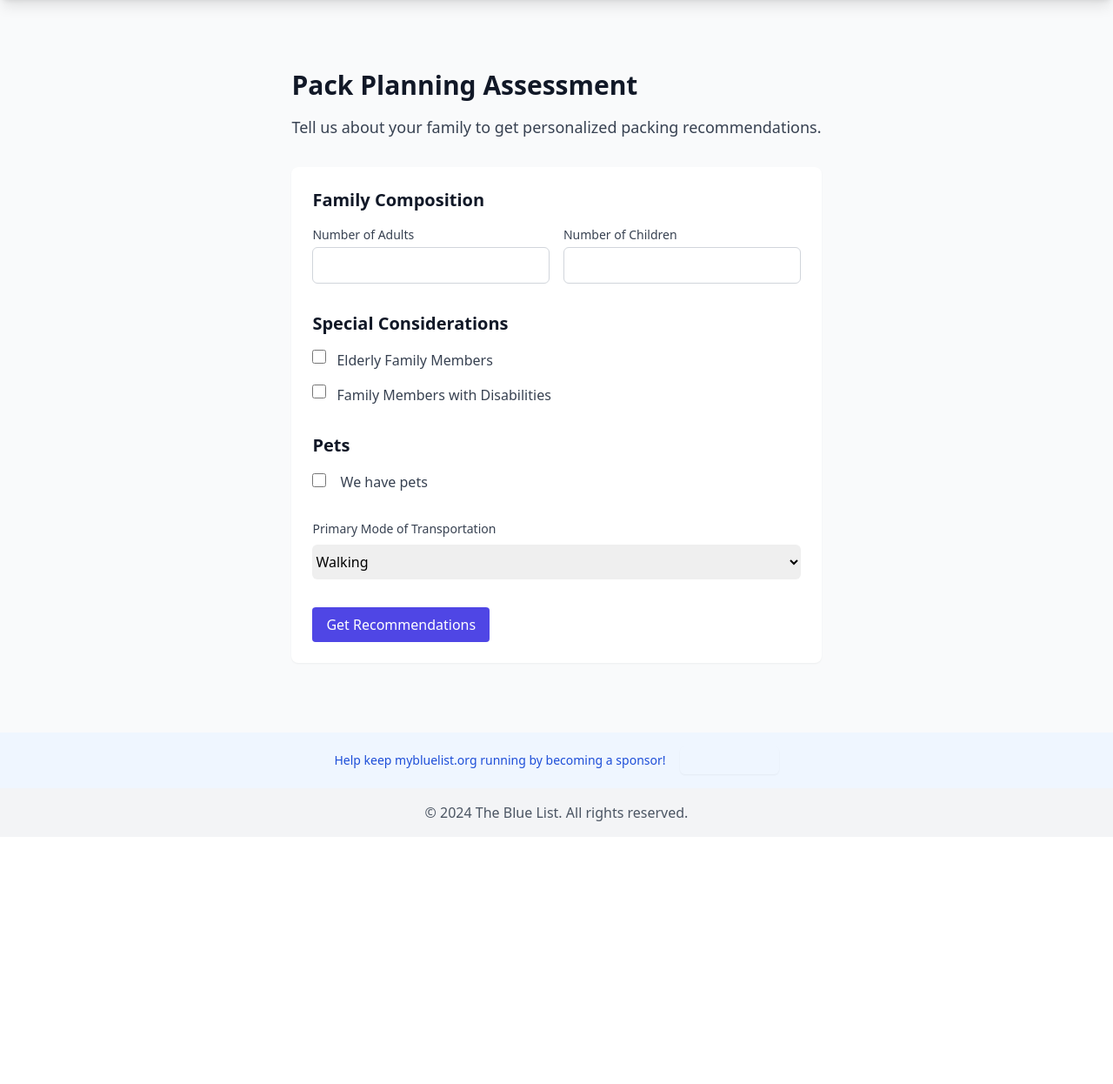
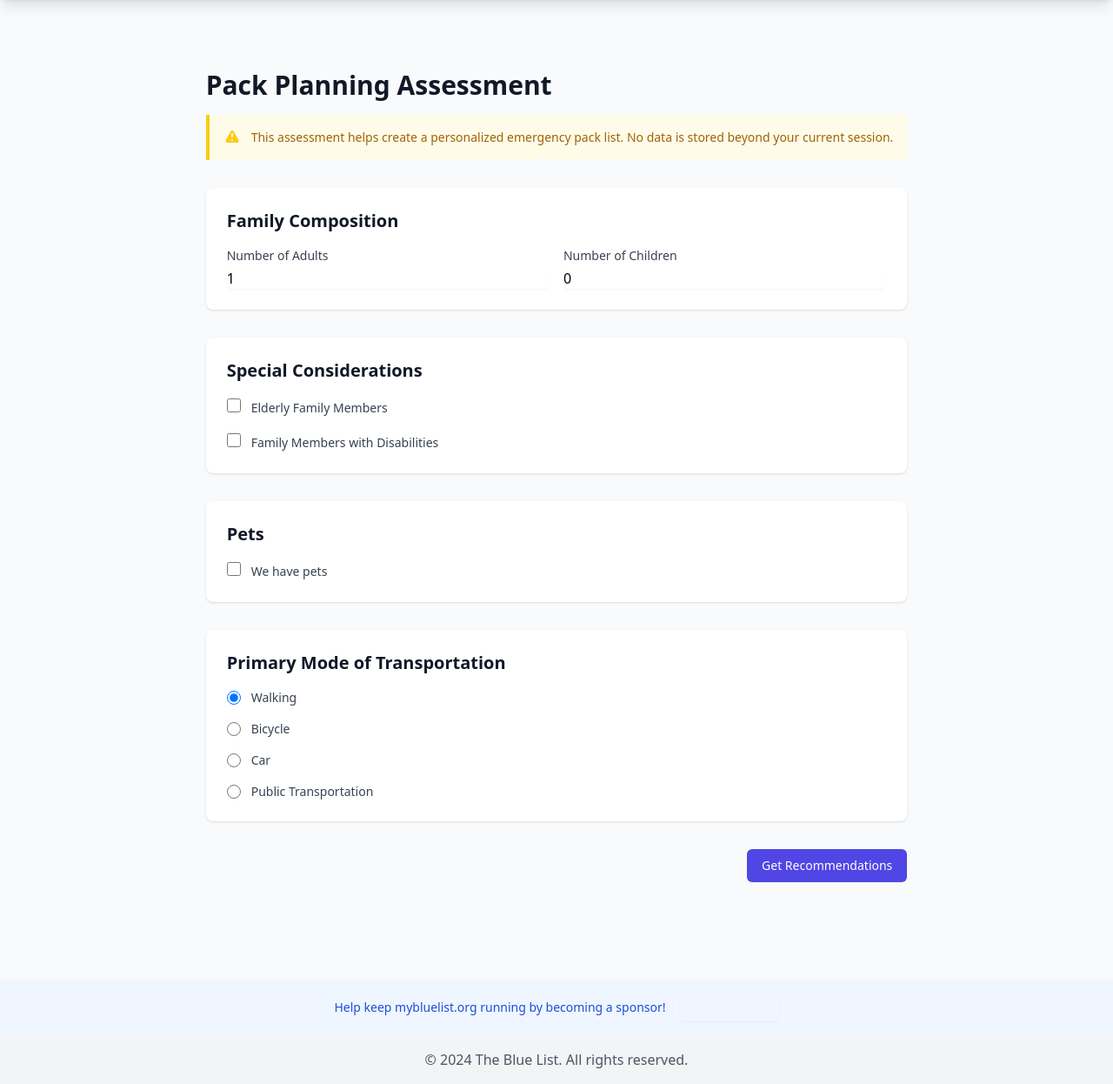
Before and after one commit to brent-is-still-here/thebluelist, a Django app: page /packplanner/assessment/ in a window 1280 px wide. Shown: the part 64-1310 px from the top of the page at 87% size. Before the commit the page ends 1008 px from the top, so only its background shows below. Run offline with Django 5.2, Linux system fonts and the light colour scheme; some libraries are stand-ins or nearby versions; grey boxes are pictures that could not be loaded.

Commit message:
Update pack_planner to generate results

```diff
--- a/pack_planner/templates/pack_planner/assessment.html
+++ b/pack_planner/templates/pack_planner/assessment.html
@@ -1,85 +1,176 @@
 {% extends "users/base.html" %}
+{% block content %}
 
-{% block content %}
 <div class="max-w-7xl mx-auto py-6 sm:px-6 lg:px-8">
     <div class="px-4 py-6 sm:px-0">
         <div class="mb-8">
             <h1 class="text-3xl font-bold text-gray-900 mb-4">Pack Planning Assessment</h1>
-            <p class="text-lg text-gray-700">Tell us about your family to get personalized packing recommendations.</p>
-        </div>
 
-        <form method="post" class="bg-white shadow-sm rounded-lg px-4 py-5 sm:p-6">
-            {% csrf_token %}
+            <div class="bg-yellow-50 border-l-4 border-yellow-400 p-4 mb-6">
+                <div class="flex">
+                    <div class="flex-shrink-0">
+                        <svg class="h-5 w-5 text-yellow-400" viewBox="0 0 20 20" fill="currentColor">
+                            <path fill-rule="evenodd" d="M8.257 3.099c.765-1.36 2.722-1.36 3.486 0l5.58 9.92c.75 1.334-.213 2.98-1.742 2.98H4.42c-1.53 0-2.493-1.646-1.743-2.98l5.58-9.92zM11 13a1 1 0 11-2 0 1 1 0 012 0zm-1-8a1 1 0 00-1 1v3a1 1 0 002 0V6a1 1 0 00-1-1z" clip-rule="evenodd" />
+                        </svg>
+                    </div>
+                    <div class="ml-3">
+                        <p class="text-sm text-yellow-700">
+                            This assessment helps create a personalized emergency pack list. No data is stored beyond your current session.
+                        </p>
+                    </div>
+                </div>
+            </div>
 
-            <div class="space-y-8">
+            <form method="POST" class="space-y-8">
+                {% csrf_token %}
+
                 <!-- Family Composition -->
-                <div>
-                    <h2 class="text-xl font-semibold text-gray-900 mb-4">Family Composition</h2>
+                <div class="bg-white shadow rounded-lg p-6 space-y-4">
+                    <h2 class="text-xl font-semibold text-gray-900">Family Composition</h2>
+
                     <div class="grid grid-cols-1 gap-y-6 gap-x-4 sm:grid-cols-2">
                         <div>
                             <label for="adults" class="block text-sm font-medium text-gray-700">Number of Adults</label>
-                            <input type="number" name="adults" id="adults" min="1" max="10" class="mt-1 block w-full py-2 px-3 border border-gray-300 rounded-md">
+                            <input type="number" name="adults" id="adults" min="1" value="1" required
+                                   class="mt-1 block w-full rounded-md border-gray-300 shadow-sm focus:border-indigo-500 focus:ring-indigo-500">
                         </div>
 
                         <div>
                             <label for="children" class="block text-sm font-medium text-gray-700">Number of Children</label>
-                            <input type="number" name="children" id="children" min="0" max="10" class="mt-1 block w-full py-2 px-3 border border-gray-300 rounded-md">
+                            <input type="number" name="children" id="children" min="0" value="0"
+                                   class="mt-1 block w-full rounded-md border-gray-300 shadow-sm focus:border-indigo-500 focus:ring-indigo-500">
                         </div>
                     </div>
                 </div>
 
                 <!-- Special Considerations -->
-                <div>
-                    <h2 class="text-xl font-semibold text-gray-900 mb-4">Special Considerations</h2>
+                <div class="bg-white shadow rounded-lg p-6 space-y-4">
+                    <h2 class="text-xl font-semibold text-gray-900">Special Considerations</h2>
+
                     <div class="space-y-4">
                         <div class="flex items-start">
-                            <input id="has_elderly" name="has_elderly" type="checkbox" value="yes" class="h-4 w-4 text-indigo-600">
-                            <label for="has_elderly" class="ml-3 font-medium text-gray-700">Elderly Family Members</label>
+                            <div class="flex items-center h-5">
+                                <input type="checkbox" name="hasElderly" id="hasElderly"
+                                       class="h-4 w-4 rounded border-gray-300 text-indigo-600 focus:ring-indigo-500">
+                            </div>
+                            <div class="ml-3">
+                                <label for="hasElderly" class="text-sm text-gray-700">Elderly Family Members</label>
+                            </div>
                         </div>
 
                         <div class="flex items-start">
-                            <input id="has_disabled" name="has_disabled" type="checkbox" value="yes" class="h-4 w-4 text-indigo-600">
-                            <label for="has_disabled" class="ml-3 font-medium text-gray-700">Family Members with Disabilities</label>
+                            <div class="flex items-center h-5">
+                                <input type="checkbox" name="hasDisabled" id="hasDisabled"
+                                       class="h-4 w-4 rounded border-gray-300 text-indigo-600 focus:ring-indigo-500">
+                            </div>
+                            <div class="ml-3">
+                                <label for="hasDisabled" class="text-sm text-gray-700">Family Members with Disabilities</label>
+                            </div>
                         </div>
                     </div>
                 </div>
 
                 <!-- Pets -->
-                <div>
-                    <h2 class="text-xl font-semibold text-gray-900 mb-4">Pets</h2>
-                    <input id="has_pets" name="has_pets" type="checkbox" value="yes" class="h-4 w-4 text-indigo-600">
-                    <label for="has_pets" class="ml-3 font-medium text-gray-700">We have pets</label>
-                    <div id="pet_types_section" class="ml-7 space-y-2 hidden">
-                        <input type="checkbox" name="pet_types" value="dogs" class="h-4 w-4 text-indigo-600">
-                        <label class="ml-2 text-sm text-gray-700">Dogs</label>
-                        <input type="checkbox" name="pet_types" value="cats" class="h-4 w-4 text-indigo-600">
-                        <label class="ml-2 text-sm text-gray-700">Cats</label>
-                        <input type="checkbox" name="pet_types" value="other" class="h-4 w-4 text-indigo-600">
-                        <label class="ml-2 text-sm text-gray-700">Other Small Animals</label>
+                <div class="bg-white shadow rounded-lg p-6 space-y-4">
+                    <h2 class="text-xl font-semibold text-gray-900">Pets</h2>
+
+                    <div class="space-y-4">
+                        <div class="flex items-start">
+                            <div class="flex items-center h-5">
+                                <input type="checkbox" name="hasPets" id="hasPets"
+                                       class="h-4 w-4 rounded border-gray-300 text-indigo-600 focus:ring-indigo-500"
+                                       onchange="document.getElementById('petTypesSection').style.display = this.checked ? 'block' : 'none'">
+                            </div>
+                            <div class="ml-3">
+                                <label for="hasPets" class="text-sm text-gray-700">We have pets</label>
+                            </div>
+                        </div>
+
+                        <div id="petTypesSection" class="ml-7 space-y-2" style="display: none;">
+                            <div class="flex items-start">
+                                <div class="flex items-center h-5">
+                                    <input type="checkbox" name="petTypes" value="dog" id="petDog"
+                                           class="h-4 w-4 rounded border-gray-300 text-indigo-600 focus:ring-indigo-500">
+                                </div>
+                                <div class="ml-3">
+                                    <label for="petDog" class="text-sm text-gray-700">Dogs</label>
+                                </div>
+                            </div>
+
+                            <div class="flex items-start">
+                                <div class="flex items-center h-5">
+                                    <input type="checkbox" name="petTypes" value="cat" id="petCat"
+                                           class="h-4 w-4 rounded border-gray-300 text-indigo-600 focus:ring-indigo-500">
+                                </div>
+                                <div class="ml-3">
+                                    <label for="petCat" class="text-sm text-gray-700">Cats</label>
+                                </div>
+                            </div>
+
+                            <div class="flex items-start">
+                                <div class="flex items-center h-5">
+                                    <input type="checkbox" name="petTypes" value="other" id="petOther"
+                                           class="h-4 w-4 rounded border-gray-300 text-indigo-600 focus:ring-indigo-500">
+                                </div>
+                                <div class="ml-3">
+                                    <label for="petOther" class="text-sm text-gray-700">Other Small Animals</label>
+                                </div>
+                            </div>
+                        </div>
                     </div>
                 </div>
 
-                <div>
-                    <label class="block text-sm font-medium text-gray-700 mb-2">Primary Mode of Transportation</label>
-                    <select name="transport_type" class="block w-full py-2 border-gray-300 rounded-md">
-                        <option value="walking">Walking</option>
-                        <option value="bicycle">Bicycle</option>
-                        <option value="car">Car</option>
-                        <option value="public">Public Transportation</option>
-                    </select>
+                <!-- Transportation -->
+                <div class="bg-white shadow rounded-lg p-6 space-y-4">
+                    <h2 class="text-xl font-semibold text-gray-900">Primary Mode of Transportation</h2>
+
+                    <div class="space-y-4">
+                        <div class="flex items-center">
+                            <input type="radio" name="transportType" value="walking" id="transportWalking"
+                                   class="h-4 w-4 border-gray-300 text-indigo-600 focus:ring-indigo-500" checked>
+                            <label for="transportWalking" class="ml-3 block text-sm text-gray-700">Walking</label>
+                        </div>
+
+                        <div class="flex items-center">
+                            <input type="radio" name="transportType" value="bicycle" id="transportBicycle"
+                                   class="h-4 w-4 border-gray-300 text-indigo-600 focus:ring-indigo-500">
+                            <label for="transportBicycle" class="ml-3 block text-sm text-gray-700">Bicycle</label>
+                        </div>
+
+                        <div class="flex items-center">
+                            <input type="radio" name="transportType" value="car" id="transportCar"
+                                   class="h-4 w-4 border-gray-300 text-indigo-600 focus:ring-indigo-500">
+                            <label for="transportCar" class="ml-3 block text-sm text-gray-700">Car</label>
+                        </div>
+
+                        <div class="flex items-center">
+                            <input type="radio" name="transportType" value="public" id="transportPublic"
+                                   class="h-4 w-4 border-gray-300 text-indigo-600 focus:ring-indigo-500">
+                            <label for="transportPublic" class="ml-3 block text-sm text-gray-700">Public Transportation</label>
+                        </div>
+                    </div>
                 </div>
-            </div>
-            <button type="submit" class="mt-8 py-2 px-4 bg-indigo-600 text-white rounded">Get Recommendations</button>
-        </form>
+
+                <div class="flex justify-end">
+                    <button type="submit"
+                            class="inline-flex justify-center py-2 px-4 border border-transparent shadow-sm text-sm font-medium rounded-md text-white bg-indigo-600 hover:bg-indigo-700 focus:outline-none focus:ring-2 focus:ring-offset-2 focus:ring-indigo-500">
+                        Get Recommendations
+                    </button>
+                </div>
+            </form>
+        </div>
     </div>
 </div>
 
+{% endblock %}
+
 {% block extra_js %}
 <script>
-    document.getElementById('has_pets').addEventListener('change', function() {
-        const petTypesSection = document.getElementById('pet_types_section');
-        petTypesSection.classList.toggle('hidden', !this.checked);
+    // Initialize pet types section visibility based on checkbox state
+    document.addEventListener('DOMContentLoaded', function() {
+        const hasPetsCheckbox = document.getElementById('hasPets');
+        const petTypesSection = document.getElementById('petTypesSection');
+        petTypesSection.style.display = hasPetsCheckbox.checked ? 'block' : 'none';
     });
 </script>
 {% endblock %}
-{% endblock %}
--- a/pack_planner/views.py
+++ b/pack_planner/views.py
@@ -63,16 +63,21 @@ def pack_assessment(request):
     View for displaying the pack assessment form and saving user inputs to the session.
     """
     if request.method == 'POST':
-        form = AssessmentForm(request.POST)
-        if form.is_valid():
-            # Store the assessment data in the session
-            request.session['pack_assessment'] = form.cleaned_data
-            # Redirect to the results page
-            return redirect('pack_assessment_results')
-    else:
-        form = AssessmentForm()
+        form_data = {
+            'adults': int(request.POST.get('adults', 1)),
+            'children': int(request.POST.get('children', 0)),
+            'hasElderly': request.POST.get('hasElderly') == 'on',
+            'hasDisabled': request.POST.get('hasDisabled') == 'on',
+            'hasPets': request.POST.get('hasPets') == 'on',
+            'petTypes': request.POST.getlist('petTypes'),
+            'transportType': request.POST.get('transportType', 'walking')
+        }
 
-    return render(request, 'pack_planner/assessment.html', {'form': form})
+        # Store the assessment data in the session
+        request.session['pack_assessment'] = form_data
+        return redirect('pack_assessment_results')
+
+    return render(request, 'pack_planner/assessment.html')
 
 def pack_assessment_results(request):
     """
@@ -83,21 +88,15 @@ def pack_assessment_results(request):
         messages.error(request, 'Please complete the pack assessment first.')
         return redirect('pack_assessment')
 
-    packs = generate_packs(assessment_data)
-    checklist = request.session.get('pack_checklist', {})
+    # Generate recommendations
+    recommendations = generate_packs(assessment_data)
 
-    if request.method == 'POST' and request.headers.get('X-Requested-With') == 'XMLHttpRequest':
-        item_id = request.POST.get('item_id')
-        checked = request.POST.get('checked') == 'true'
-        checklist[item_id] = checked
-        request.session['pack_checklist'] = checklist
-        return JsonResponse({'status': 'success'})
+    context = {
+        'assessment': assessment_data,
+        'recommendations': recommendations
+    }
 
-    return render(request, 'pack_planner/assessment_results.html', {
-        'packs': packs,
-        'assessment': assessment_data,
-        'checklist': checklist
-    })
+    return render(request, 'pack_planner/assessment_results.html', context)
 
 def pack_browse(request):
     """Browse all packing recommendations with filtering"""
```
Also changed, not shown: pack_planner/services/data_processor.py (+48 -22 lines).
